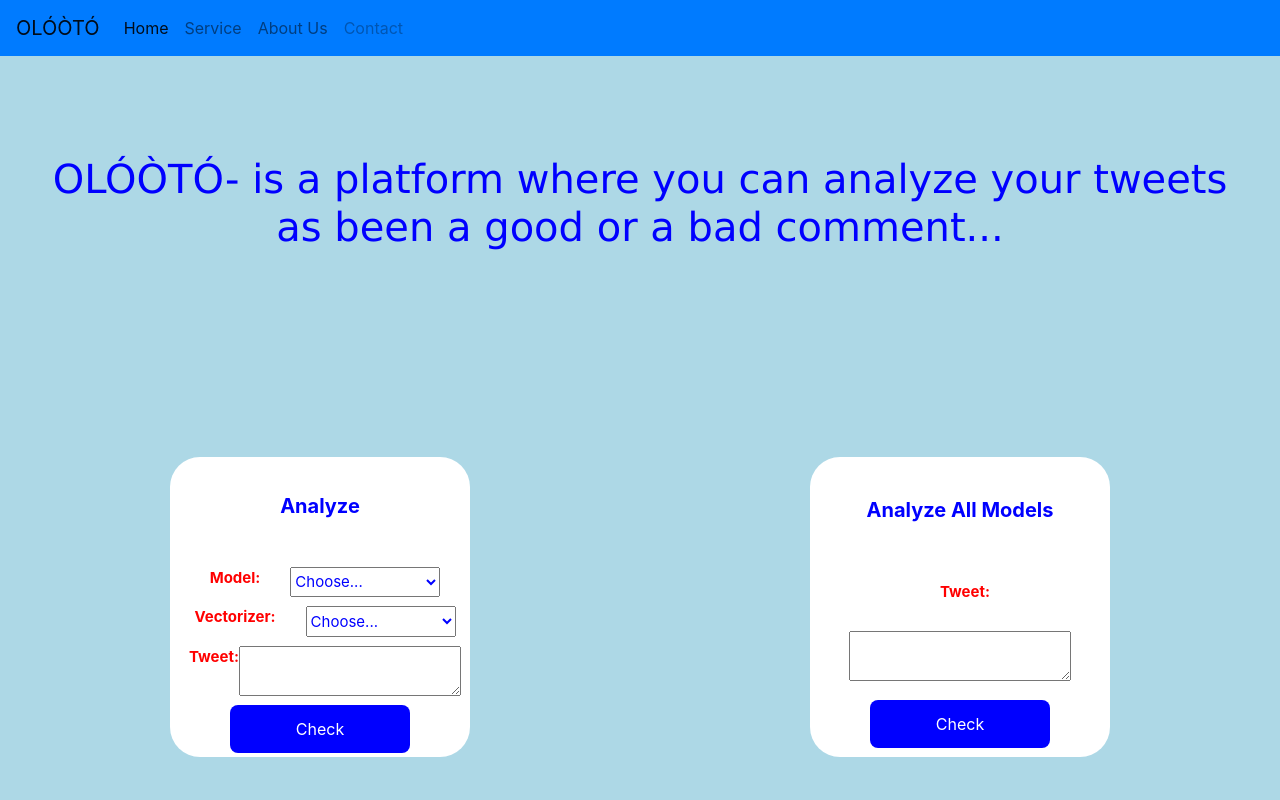
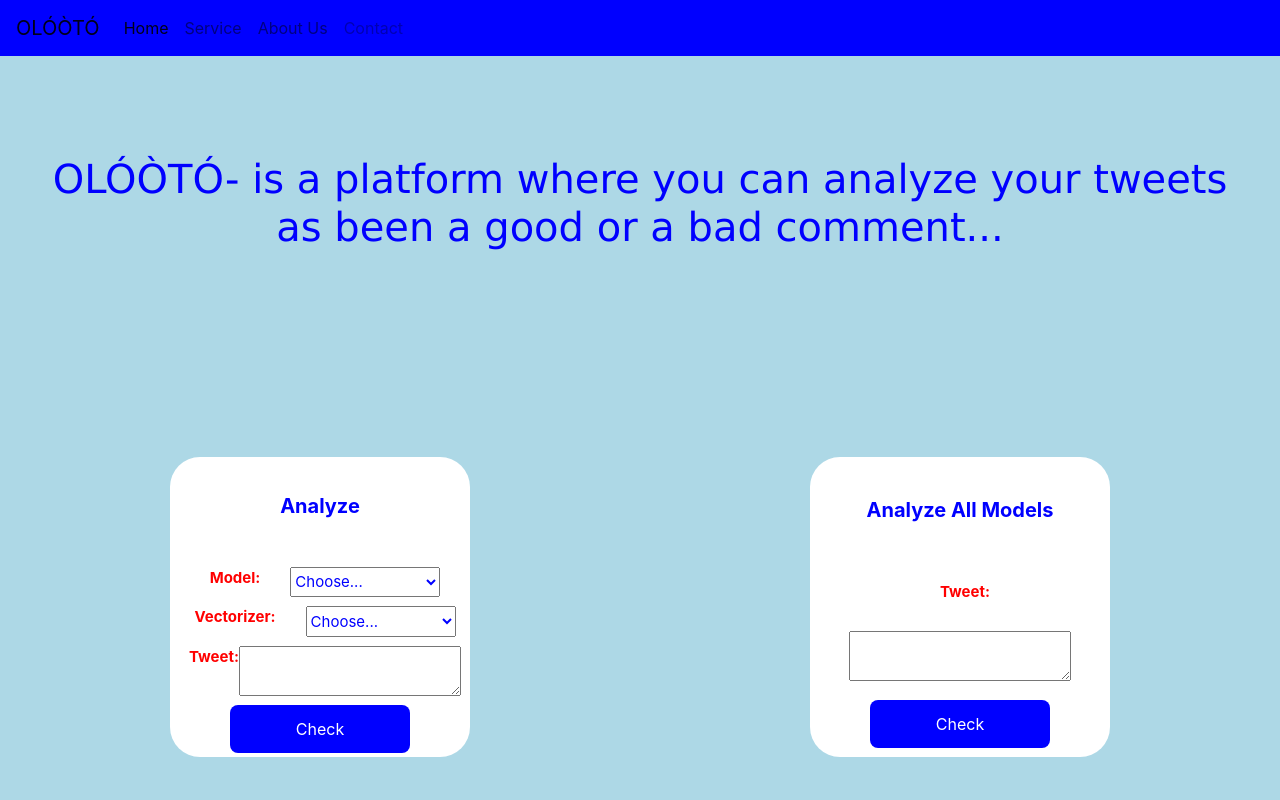
Before and after one commit to wizardcalidad/sentiment_analyser_react, a React (Create React App) app: page / in a window 1280 px wide. Shown: the top 800 px of the page. Built offline with nearby package versions, Linux system fonts and the light colour scheme.

Commit message:
new commit

```diff
--- a/src/navbar.js
+++ b/src/navbar.js
@@ -20,7 +20,7 @@
   const toggle = () => setIsOpen(!isOpen);
 
   return (
-    <nav class="navbar navbar-expand-lg navbar-light bg-primary">
+    <nav class="navbar navbar-expand-lg navbar-light" style={{backgroundColor:"blue"}}>
   <a class="navbar-brand" href="#">OLÓÒTÓ</a>
   <button class="navbar-toggler" type="button" data-toggle="collapse" data-target="#navbarNav" aria-controls="navbarNav" aria-expanded="false" aria-label="Toggle navigation">
     <span class="navbar-toggler-icon"></span>
```
